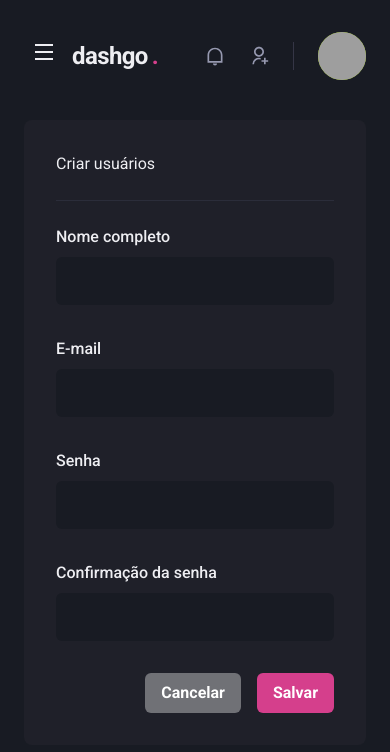
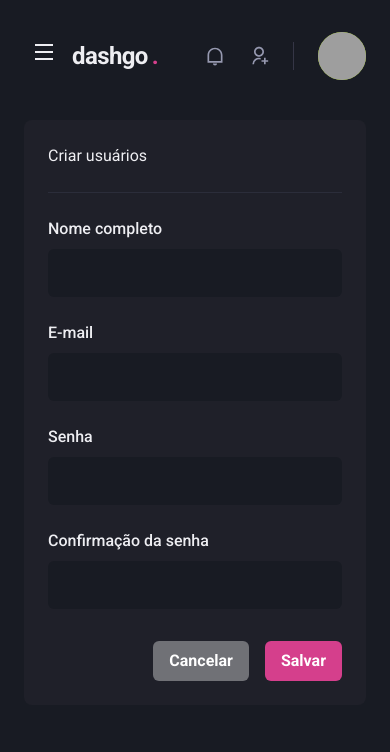
Before and after one commit to vitormarco/dashgo, a Next.js app: page /users/create in a window 390 px wide. Shown: the top 752 px of the page. Built offline with nearby package versions, Linux system fonts and the light colour scheme; grey boxes are pictures that could not be loaded.

Commit message:
user create responsive

```diff
--- a/src/pages/users/create.tsx
+++ b/src/pages/users/create.tsx
@@ -22,20 +22,20 @@
       <Flex w="100%" my={6} maxWidth={1480} mx="auto" px={6}>
         <Sidebar />
 
-        <Box flex={1} borderRadius={8} bg="gray.800" p={8}>
+        <Box flex={1} borderRadius={8} bg="gray.800" p={[6, 8]}>
           <Heading size="large" fontWeight="normal">
             Criar usuários
           </Heading>
 
           <Divider my={6} borderColor="gray.700" />
 
-          <VStack spacing={8}>
-            <SimpleGrid minChildWidth="240px" spacing={8} w="100%">
+          <VStack spacing={[6, 8]}>
+            <SimpleGrid minChildWidth="240px" spacing={[6, 8]} w="100%">
               <Input name="name" label="Nome completo" />
               <Input name="email" type="email" label="E-mail" />
             </SimpleGrid>
 
-            <SimpleGrid minChildWidth="240px" spacing={8} w="100%">
+            <SimpleGrid minChildWidth="240px" spacing={[6, 8]} w="100%">
               <Input name="passoword" type="password" label="Senha" />
               <Input
                 name="passoword_confirmation"
```
